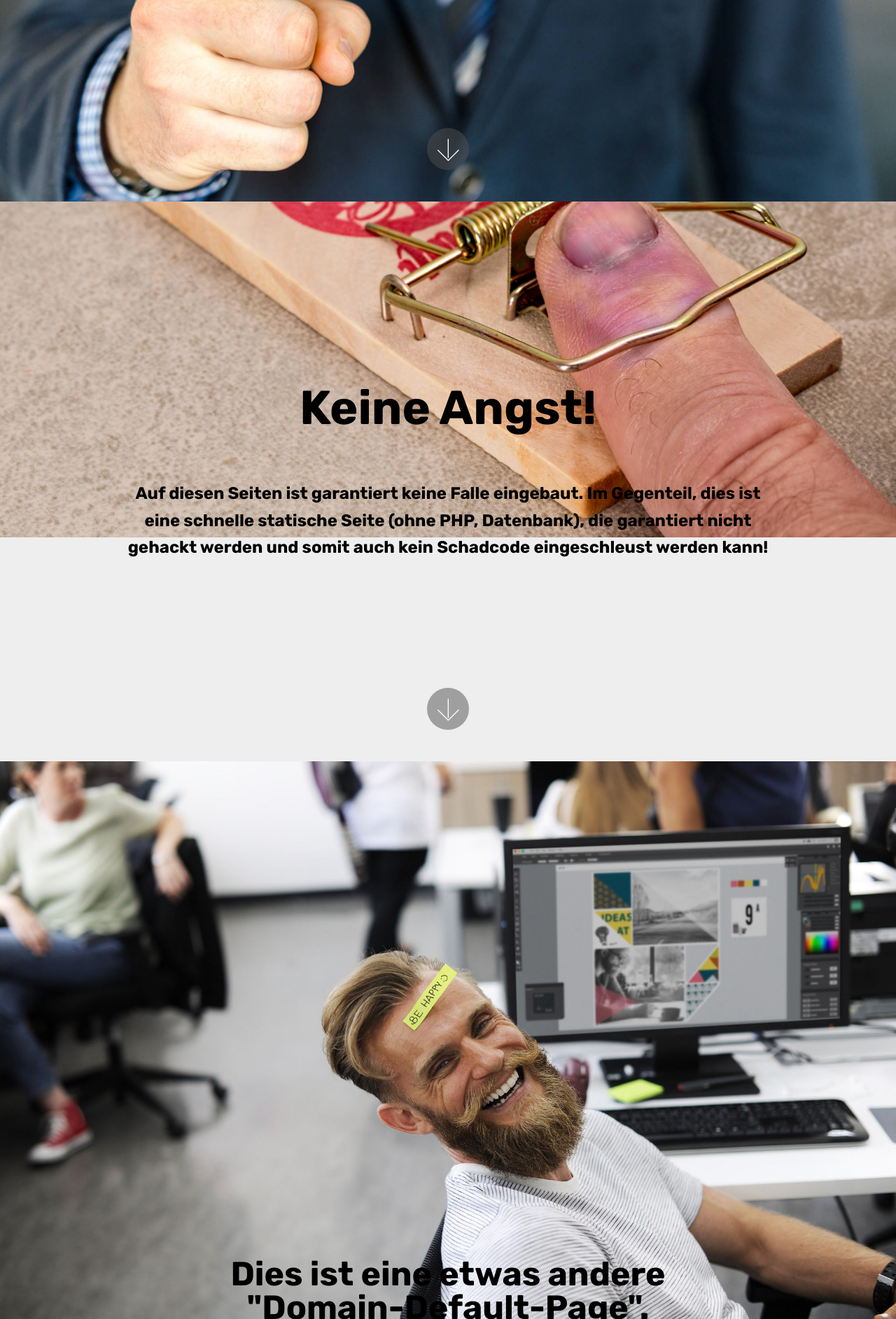
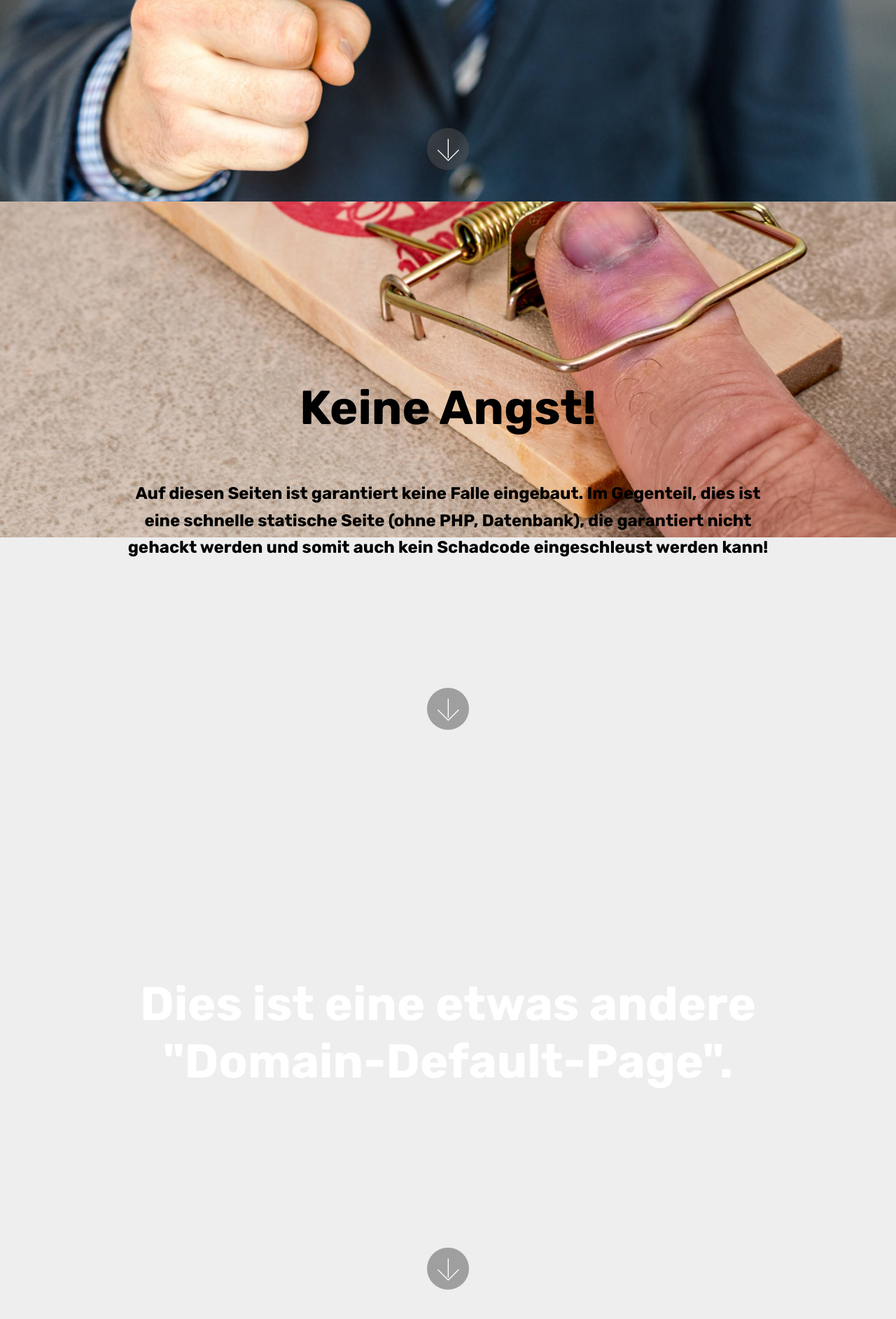
Before and after one commit to sbrind/sbrind.github.io, a PHP site: page / in a window 1280 px wide. Shown: the part 512-2397 px from the top of the page at 70% size. Run offline with PHP 8.4, Linux system fonts and the light colour scheme; some web fonts are replaced.

Commit message:
create github pages

```diff
--- a/assets/mobirise/css/mbr-additional.css
+++ b/assets/mobirise/css/mbr-additional.css
@@ -1798,31 +1798,8 @@
 .cid-qZGVHFYAqm .mbr-section-btn {
   color: #000000;
 }
-.cid-roL5kE74SZ {
-  background: #ffffff;
-}
-.cid-roL5kE74SZ .image-block {
-  margin: auto;
-  width: 100% !important;
-}
-.cid-roL5kE74SZ .mbr-figure {
-  margin: 0 auto;
-}
-.cid-roL5kE74SZ figcaption {
-  position: relative;
-}
-.cid-roL5kE74SZ figcaption div {
-  position: absolute;
-  bottom: 0;
-  width: 100%;
-}
-@media (max-width: 768px) {
-  .cid-roL5kE74SZ .image-block {
-    width: 100% !important;
-  }
-}
-.cid-roL5kE74SZ .mbr-figure-caption div {
-  color: #000000;
+.cid-roRikCVWxq {
+  background-image: url("../../../assets/images/background4.jpg");
 }
 .cid-qXkX4xwCTb {
   background-image: url("../../../assets/images/mbr-1920x1280.jpg");
--- a/impressum.html
+++ b/impressum.html
@@ -52,7 +52,7 @@
     </nav>
 </section>
 
-<section class="engine"><a href="https://mobirise.info/h">how to create a web page</a></section><section class="mbr-section content5 cid-qXl1X6GBnT mbr-parallax-background" id="content5-c">
+<section class="engine"><a href="https://mobirise.info/b">create a website</a></section><section class="mbr-section content5 cid-qXl1X6GBnT mbr-parallax-background" id="content5-c">
 
 
 
@@ -91,7 +91,7 @@
             <div class="media-container-column col-lg-8" data-form-type="formoid">
                     <div data-form-alert="" hidden="">Vielen Dank! Ihre Nachricht wurde verschickt!</div>
 
-                    <form class="mbr-form" action="https://mobirise.com/" method="post" data-form-title="Mobirise Form"><input type="hidden" name="email" data-form-email="true" value="u3uZpB0ToCgDRZf9SLTeVEu+gRBm3SIM1dWpuSQBfX3J4QKmjov++shliNwQjr3JmUYLmWOytd+JBOwYyIIMQ5Bss2tvVutophJZAcVvV7nWHUCXJNX3ts4BKCnZWAWD">
+                    <form class="mbr-form" action="https://mobirise.com/" method="post" data-form-title="Mobirise Form"><input type="hidden" name="email" data-form-email="true" value="dCjY+v6EVVCVLGBCOeXPirxcKoM5vbtB3hCZ+CgR/rbnVak56tttMfNNJDcLhMfyzd+4FHzEK+I4FvIfIa7YDc4CEudog2fmLwPaC2fCoDFK+0KDyr6bb2PgCi5hlJdA">
                         <div class="row row-sm-offset">
                             <div class="col-md-4 multi-horizontal" data-for="name">
                                 <div class="form-group">
--- a/index.html
+++ b/index.html
@@ -52,7 +52,7 @@
     </nav>
 </section>
 
-<section class="engine"><a href="https://mobirise.info/u">bootstrap html templates</a></section><section class="cid-qZGVk5aH6M mbr-fullscreen mbr-parallax-background" id="header2-f">
+<section class="engine"><a href="https://mobirise.info/l">free web templates</a></section><section class="cid-qZGVk5aH6M mbr-fullscreen mbr-parallax-background" id="header2-f">
 
 
 
@@ -102,19 +102,28 @@
     </div>
 </section>
 
-<section class="cid-roL5kE74SZ" id="image2-i">
+<section class="cid-roRikCVWxq mbr-fullscreen mbr-parallax-background" id="header2-i">
 
 
 
-    <figure class="mbr-figure">
-        <div class="image-block" style="width: 100%;">
-            <img src="assets/images/mbr-1-1920x1280.jpg" alt="Mobirise" title="">
-            <figcaption class="mbr-figure-caption mbr-figure-caption-over">
-                <div class="pb-5 px-3 mbr-white align-center mbr-fonts-style display-2"><strong>
-                    Dies ist eine etwas andere<br>"Domain-Default-Page".</strong></div>
-            </figcaption>
+
+
+    <div class="container align-center">
+        <div class="row justify-content-md-center">
+            <div class="mbr-white col-md-10">
+                <h1 class="mbr-section-title mbr-bold pb-3 mbr-fonts-style display-1">Dies ist eine etwas andere
+<div>"Domain-Default-Page".</div></h1>
+
+
+
+            </div>
         </div>
-    </figure>
+    </div>
+    <div class="mbr-arrow hidden-sm-down" aria-hidden="true">
+        <a href="#next">
+            <i class="mbri-down mbr-iconfont"></i>
+        </a>
+    </div>
 </section>
 
 <section class="header6 cid-qXkX19xMUE mbr-fullscreen" data-bg-video="http://www.youtube.com/watch?v=uNCr7NdOJgw" id="header6-3">
```
Also changed, not shown: assets/images/background4.jpg (added), 1 other file.
